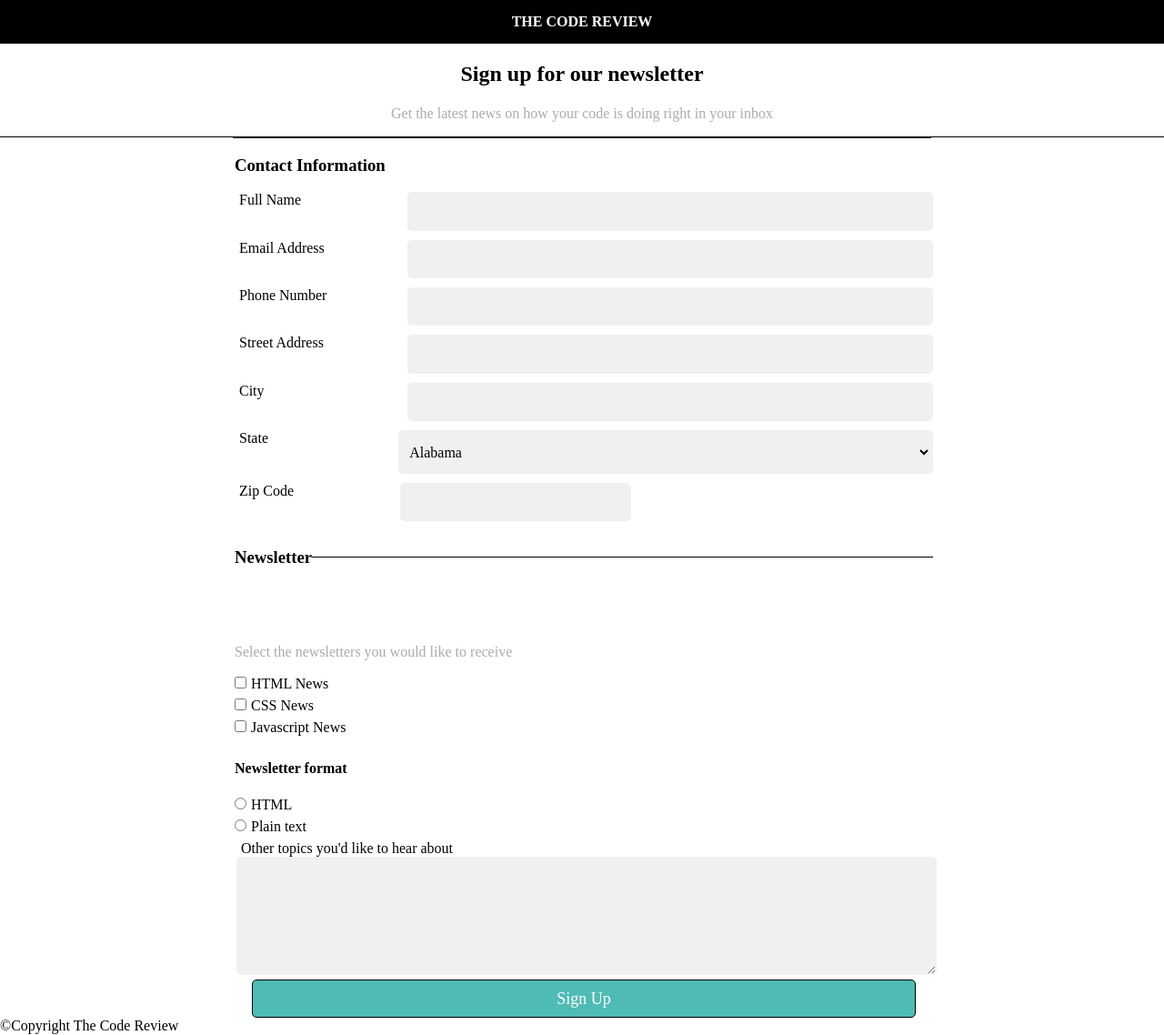
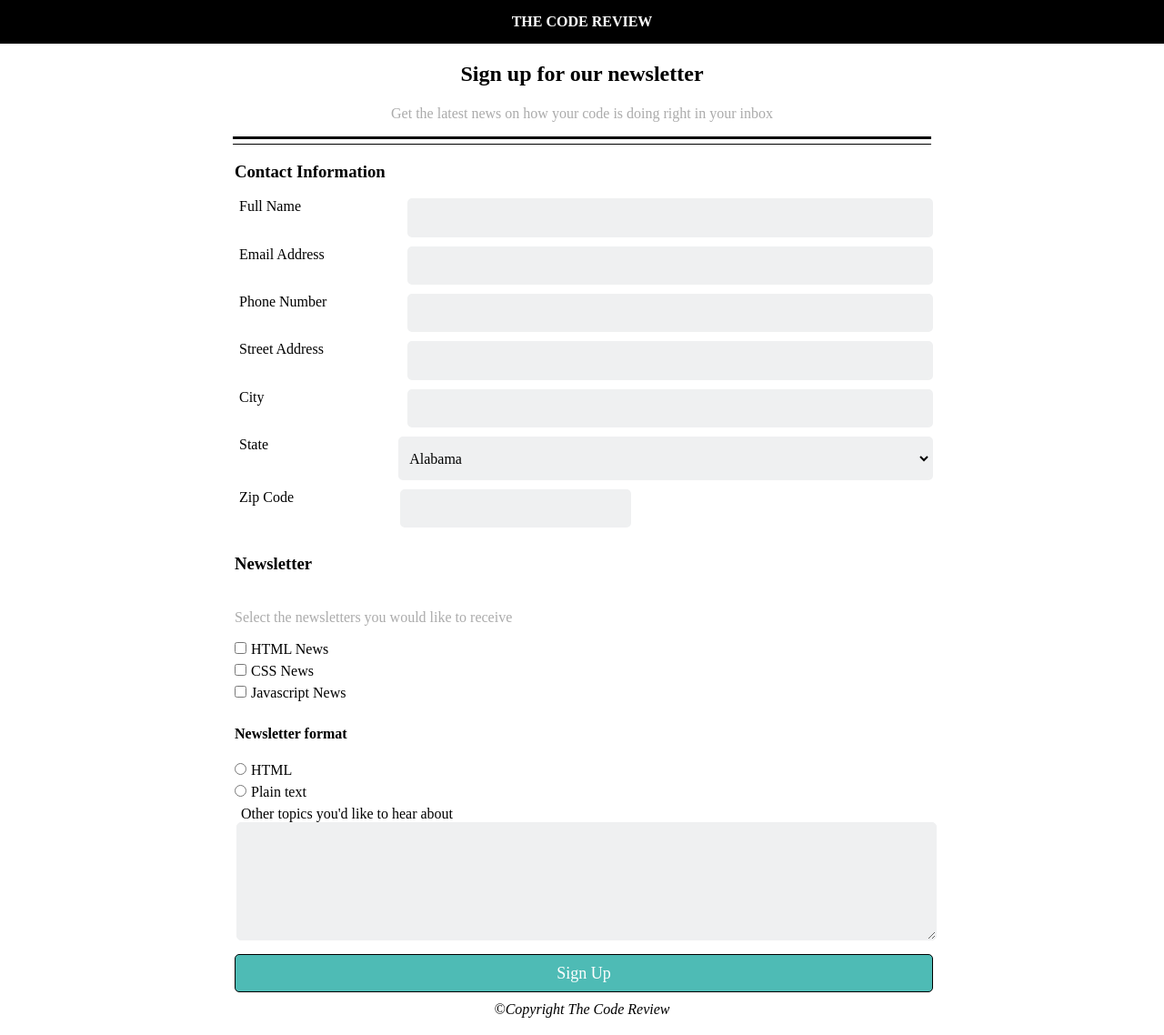
Before and after one commit to Lewis-cosmollis/project-3, a plain HTML site: page project-3/index.html in a window 1280 px wide. Shown: the whole page at 91% size. Drawn offline with Linux system fonts and the light colour scheme; a web font is replaced by a local one.

Commit message:
Update styles.css

```diff
--- a/project-3/css/styles.css
+++ b/project-3/css/styles.css
@@ -9,9 +9,10 @@ h1{
 
 .banner{
     text-align: center;
-    border-bottom: solid black 1px;
+    border-bottom: solid black 3px;
     display: block;
-    margin: auto;
+    max-width: 95%;
+    margin: 0 auto 5px auto
 }
 
 form {
@@ -30,8 +31,8 @@ body{
 }
 
 button{
-    width: 95%;
-    margin: auto;
+    width: 100%;
+    margin: 10px auto;
     background-color: #4ebbb5;
     color: white;
     font-size: large;
@@ -124,7 +125,18 @@ input[placeholder]{
     display: block;
   }
 
+ hr{
+    display:none;
+    }
 
+  footer{
+    text-align:center;
+    font-style: italic;
+    }
+
+    .topics{
+        margin-top: 10px;
+    }
 
   @media screen and (min-width:768px) {
 
@@ -154,7 +166,17 @@ input[placeholder]{
     }
 
     .newsletter {
-        border-top: 1px solid black;
-        padding-top: 50px;
+        padding-top: 5px;
     }
+
+    hr{
+        display:block;
+        border-top: 1px black solid;
+    }
+
+    .banner{
+        width: 60%;
+        margin: 5px auto;
+    }
+
   }
```
